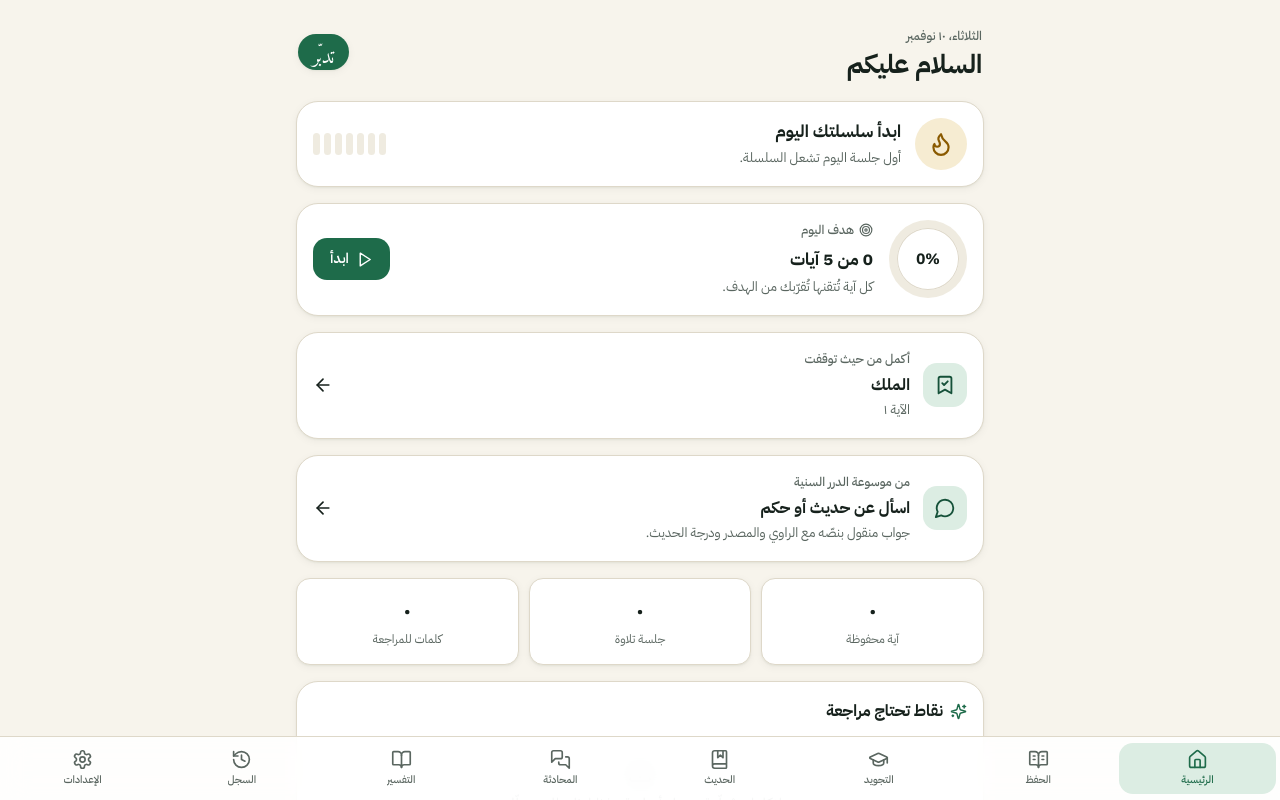
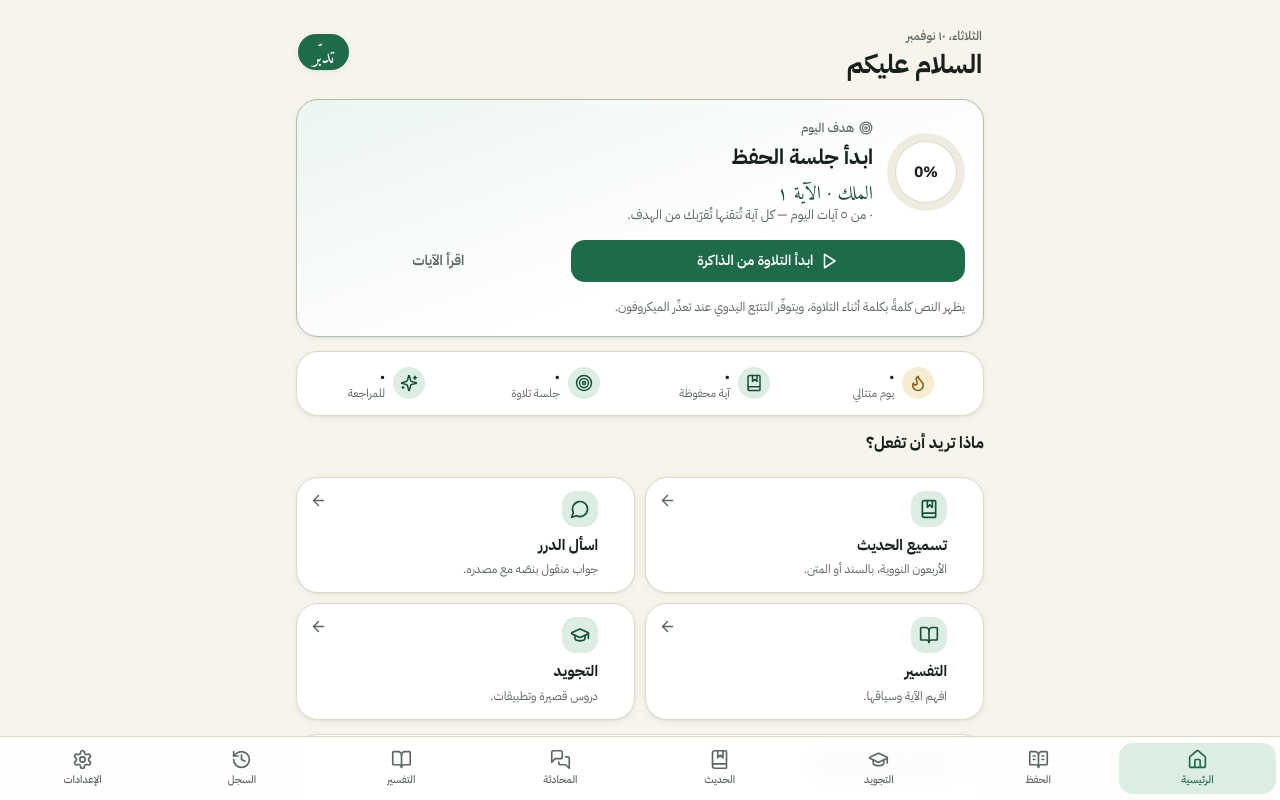
Before and after one commit to Orabi20266/tadabbur-quran, a React (Vite) app: page /#/onboarding in a window 1280 px wide. Both pictures are taken after a click on the button "تخطّي". Shown: the top 800 px of the page. Built offline with nearby package versions, Linux system fonts and the light colour scheme.

Commit message:
Simplify home, add chat no-answer fallback, style reader as mushaf

```diff
--- a/src/lib/chatLines.ts
+++ b/src/lib/chatLines.ts
@@ -33,6 +33,12 @@ export const DISCLAIMER = 'النقول من موسوعات الدرر السن
 
 export const NOT_FOUND =
   'جرّب كلمة أخرى أقرب للموضوع، أو افتح البحث الكامل في الدرر.';
+
+/**
+ * حين لا نجد جواباً: نقول ذلك صراحةً ولا نفتئ على المسألة باجتهاد من عندنا.
+ */
+export const NO_ANSWER =
+  'لا أدري بامكانك مراجعة من تثق في علمه في هذه المسألة.';
 
 /** حين لا يوجد حديث صحيح ولا حسن، تُعرض النقول مع تنبيه صريح. */
 export const NO_AUTHENTIC =
--- a/src/pages/Dashboard.tsx
+++ b/src/pages/Dashboard.tsx
@@ -1,5 +1,16 @@
 import { Link } from 'react-router-dom';
-import { ArrowLeft, BookmarkCheck, Flame, MessageCircle, Play, Sparkles, Target, TriangleAlert } from 'lucide-react';
+import {
+  ArrowLeft,
+  BookMarked,
+  BookOpen,
+  Flame,
+  GraduationCap,
+  MessageCircle,
+  Play,
+  Sparkles,
+  Target,
+  TriangleAlert,
+} from 'lucide-react';
 import { useApp, todayKey, highlightLevel, memorizedCount } from '../lib/store';
 import { getSurah, arabicNumber, wordsOf } from '../lib/quran';
 
@@ -47,9 +58,38 @@ export function Dashboard() {
   }).format(new Date());
 
   const continueSurah = getSurah(lastRead.surah);
+  const readHref = `/read/${lastRead.surah}?ayah=${lastRead.ayah}`;
+  const startHref = `${readHref}&session=1`;
+
+  const shortcuts = [
+    {
+      to: '/hadith',
+      icon: BookMarked,
+      title: 'تسميع الحديث',
+      text: 'الأربعون النووية، بالسند أو المتن.',
+    },
+    {
+      to: '/ask',
+      icon: MessageCircle,
+      title: 'اسأل الدرر',
+      text: 'جواب منقول بنصّه مع مصدره.',
+    },
+    {
+      to: '/tafsir',
+      icon: BookOpen,
+      title: 'التفسير',
+      text: 'افهم الآية وسياقها.',
+    },
+    {
+      to: '/tajweed',
+      icon: GraduationCap,
+      title: 'التجويد',
+      text: 'دروس قصيرة وتطبيقات.',
+    },
+  ];
 
   return (
-    <div className="stack">
+    <div className="stack home">
       <header className="page-head">
         <div>
           <p className="eyebrow">{dateLabel}</p>
@@ -60,98 +100,102 @@ export function Dashboard() {
         </span>
       </header>
 
-      <section className="card streak-card" aria-label="سلسلة الأيام">
-        <div className="streak-flame">
-          <Flame size={26} aria-hidden />
+      {/* خطوة واحدة واضحة: لا يختار المستخدم بين ثلاث بطاقات متشابهة. */}
+      <section className="card home-hero" aria-labelledby="home-start-title">
+        <div className="home-hero-head">
+          <Ring value={doneAyahs} max={goalAyahs} />
+          <div className="home-hero-copy">
+            <p className="eyebrow">
+              <Target size={14} aria-hidden /> هدف اليوم
+            </p>
+            <h2 id="home-start-title">ابدأ جلسة الحفظ</h2>
+            <p className="home-hero-place">
+              {continueSurah.name} · الآية {arabicNumber(lastRead.ayah)}
+            </p>
+            <p className="muted small">
+              {doneAyahs >= goalAyahs
+                ? 'أتممت هدف اليوم. تقبّل الله.'
+                : `${arabicNumber(doneAyahs)} من ${arabicNumber(goalAyahs)} آيات اليوم — كل آية تُتقنها تُقرّبك من الهدف.`}
+            </p>
+          </div>
         </div>
-        <div className="streak-copy">
-          <strong>
-            {streak.current > 0
-              ? `${streak.current} ${streak.current === 1 ? 'يوم' : 'أيام'} متتالية`
-              : 'ابدأ سلسلتك اليوم'}
-          </strong>
-          <small className="muted">
-            {streak.current === 0
-              ? 'أول جلسة اليوم تشعل السلسلة.'
-              : `أطول سلسلة لك: ${streak.longest} يوم`}
-          </small>
+        <div className="home-hero-actions">
+          <Link className="btn btn-primary" to={startHref}>
+            <Play size={18} aria-hidden />
+            ابدأ التلاوة من الذاكرة
+          </Link>
+          <Link className="btn btn-ghost" to={readHref}>
+            اقرأ الآيات
+          </Link>
         </div>
-        <div className="streak-days" aria-hidden>
-          {Array.from({ length: 7 }).map((_, i) => {
-            const d = new Date();
-            d.setDate(d.getDate() - (6 - i));
-            const key = todayKey(d);
-            return <span key={key} className={streak.days.includes(key) ? 'on' : ''} />;
-          })}
+        <p className="home-hero-note">
+          يظهر النص كلمةً بكلمة أثناء التلاوة، ويتوفّر التتبّع اليدوي عند تعذّر الميكروفون.
+        </p>
+      </section>
+
+      <section className="card home-stats" aria-label="ملخصك">
+        <div className="home-stat">
+          <span className="home-stat-icon is-warm">
+            <Flame size={18} aria-hidden />
+          </span>
+          <span>
+            <strong>{arabicNumber(streak.current)}</strong>
+            <small>يوم متتالي</small>
+          </span>
+        </div>
+        <div className="home-stat">
+          <span className="home-stat-icon">
+            <BookMarked size={18} aria-hidden />
+          </span>
+          <span>
+            <strong>{arabicNumber(memorized)}</strong>
+            <small>آية محفوظة</small>
+          </span>
+        </div>
+        <div className="home-stat">
+          <span className="home-stat-icon">
+            <Target size={18} aria-hidden />
+          </span>
+          <span>
+            <strong>{arabicNumber(totalSessions)}</strong>
+            <small>جلسة تلاوة</small>
+          </span>
+        </div>
+        <div className="home-stat">
+          <span className="home-stat-icon">
+            <Sparkles size={18} aria-hidden />
+          </span>
+          <span>
+            <strong>{arabicNumber(weak.length)}</strong>
+            <small>للمراجعة</small>
+          </span>
         </div>
       </section>
 
-      <section className="card goal-card">
-        <Ring value={doneAyahs} max={goalAyahs} />
-        <div className="goal-copy">
-          <p className="eyebrow">
-            <Target size={14} aria-hidden /> هدف اليوم
-          </p>
-          <strong>
-            {doneAyahs} من {goalAyahs} آيات
-          </strong>
-          <small className="muted">
-            {doneAyahs >= goalAyahs
-              ? 'أتممت هدف اليوم. تقبّل الله.'
-              : 'كل آية تُتقنها تُقرّبك من الهدف.'}
-          </small>
+      <section className="home-section" aria-labelledby="home-links-title">
+        <div className="section-head">
+          <h2 className="section-title" id="home-links-title">
+            ماذا تريد أن تفعل؟
+          </h2>
         </div>
-        <Link className="btn btn-primary" to={`/read/${lastRead.surah}?ayah=${lastRead.ayah}&session=1`}>
-          <Play size={17} aria-hidden />
-          ابدأ
-        </Link>
+        <div className="quick-grid">
+          {shortcuts.map(({ to, icon: Icon, title, text }) => (
+            <Link className="card quick-card" to={to} key={to}>
+              <span className="quick-icon">
+                <Icon size={20} aria-hidden />
+              </span>
+              <strong>{title}</strong>
+              <small className="muted">{text}</small>
+              <ArrowLeft className="quick-arrow" size={17} aria-hidden />
+            </Link>
+          ))}
+        </div>
       </section>
 
-      <Link className="card continue-card" to={`/read/${lastRead.surah}?ayah=${lastRead.ayah}`}>
-        <div className="continue-icon">
-          <BookmarkCheck size={22} aria-hidden />
-        </div>
-        <div className="continue-copy">
-          <p className="eyebrow">أكمل من حيث توقفت</p>
-          <strong>{continueSurah.name}</strong>
-          <small className="muted">الآية {arabicNumber(lastRead.ayah)}</small>
-        </div>
-        <ArrowLeft size={20} aria-hidden />
-      </Link>
-
-      <Link className="card ask-entry" to="/ask">
-        <div className="ask-entry-icon">
-          <MessageCircle size={22} aria-hidden />
-        </div>
-        <div className="ask-entry-copy">
-          <p className="eyebrow">من موسوعة الدرر السنية</p>
-          <strong>اسأل عن حديث أو حكم</strong>
-          <small className="muted">
-            جواب منقول بنصّه مع الراوي والمصدر ودرجة الحديث.
-          </small>
-        </div>
-        <ArrowLeft size={20} aria-hidden />
-      </Link>
-
-      <div className="mini-grid">
-        <div className="card mini">
-          <strong>{arabicNumber(memorized)}</strong>
-          <span>آية محفوظة</span>
-        </div>
-        <div className="card mini">
-          <strong>{arabicNumber(totalSessions)}</strong>
-          <span>جلسة تلاوة</span>
-        </div>
-        <div className="card mini">
-          <strong>{arabicNumber(weak.length)}</strong>
-          <span>كلمات للمراجعة</span>
-        </div>
-      </div>
-
-      <section className="card weak-card">
+      <section className="card weak-card" aria-labelledby="home-review-title">
         <header className="section-head">
-          <h2 className="section-title">
-            <Sparkles size={17} aria-hidden /> نقاط تحتاج مراجعة
+          <h2 className="section-title" id="home-review-title">
+            <Sparkles size={17} aria-hidden /> كلمات تحتاج مراجعة
           </h2>
         </header>
         {weak.length ? (
@@ -167,7 +211,7 @@ export function Dashboard() {
                   <span className="weak-text">
                     <strong className="quran-word">{word}</strong>
                     <small className="muted">
-                      {getSurah(s).name} · الآية {arabicNumber(a)} · أخطأت {st.wrong} مرة
+                      {getSurah(s).name} · الآية {arabicNumber(a)} · أخطأت {arabicNumber(st.wrong)} مرة
                     </small>
                   </span>
                   <Link className="btn btn-ghost btn-sm" to={`/read/${s}?ayah=${a}`}>
@@ -181,7 +225,7 @@ export function Dashboard() {
           <div className="empty">
             <TriangleAlert size={24} aria-hidden />
             <p>لا كلمات مُعلّمة بعد. ابدأ جلسة حفظ ليظهر لك سجلّك.</p>
-            <Link className="btn btn-primary" to={`/read/${lastRead.surah}?ayah=${lastRead.ayah}&session=1`}>
+            <Link className="btn btn-primary" to={startHref}>
               ابدأ جلسة
             </Link>
           </div>
@@ -189,8 +233,7 @@ export function Dashboard() {
       </section>
 
       <p className="muted small center">
-        التتبّع يعمل بالتعرّف الصوتي في المتصفح، ويُفتح كل كلمة فقط عندما تُنطق.
-        عند تعذّر الميكروفون يتوفّر التتبّع اليدوي — راجع الإعدادات.
+        التتبّع بالتعرّف الصوتي في المتصفح، ولا يُفتح إلا ما نطقته فعلاً.
       </p>
     </div>
   );
--- a/src/styles/app.css
+++ b/src/styles/app.css
@@ -398,56 +398,166 @@ h1 {
 
 /* ---------- dashboard ---------- */
 
-.streak-card {
-  display: flex;
-  align-items: center;
+.home {
   gap: 14px;
 }
 
-.streak-flame {
+.home-hero {
+  display: flex;
+  flex-direction: column;
+  gap: 14px;
+  padding: 18px;
+  border-color: color-mix(in srgb, var(--accent) 24%, var(--border));
+  background: linear-gradient(
+    160deg,
+    color-mix(in srgb, var(--accent-soft) 55%, var(--surface)),
+    var(--surface) 62%
+  );
+}
+
+.home-hero-head {
+  display: flex;
+  align-items: center;
+  gap: 14px;
+}
+
+.home-hero-copy {
+  display: flex;
+  flex-direction: column;
+  gap: 2px;
+  min-width: 0;
+  flex: 1;
+}
+
+.home-hero-copy h2 {
+  font-size: 21px;
+  line-height: 1.35;
+}
+
+.home-hero-place {
+  font-family: var(--font-quran);
+  font-size: 19px;
+  line-height: 1.6;
+  color: var(--accent-strong);
+}
+
+.home-hero-actions {
+  display: grid;
+  grid-template-columns: minmax(0, 1.6fr) minmax(0, 1fr);
+  gap: 9px;
+}
+
+.home-hero-note {
+  color: var(--text-muted);
+  font-size: 12.5px;
+  line-height: 1.7;
+}
+
+.home-stats {
+  display: grid;
+  grid-template-columns: repeat(4, minmax(0, 1fr));
+  gap: 6px;
+  padding: 12px 8px;
+}
+
+.home-stat {
+  display: flex;
+  align-items: center;
+  justify-content: center;
+  gap: 8px;
+  min-width: 0;
+  padding: 2px 4px;
+  text-align: start;
+}
+
+.home-stat > span:last-child {
+  display: flex;
+  flex-direction: column;
+  line-height: 1.25;
+  min-width: 0;
+}
+
+.home-stat strong {
+  font-size: 17px;
+  font-variant-numeric: tabular-nums;
+}
+
+.home-stat small {
+  font-size: 11.5px;
+  color: var(--text-muted);
+  white-space: nowrap;
+}
+
+.home-stat-icon {
   display: grid;
   place-items: center;
-  width: 52px;
-  height: 52px;
+  width: 32px;
+  height: 32px;
   flex: 0 0 auto;
   border-radius: 50%;
+  background: var(--accent-soft);
+  color: var(--on-accent-soft);
+}
+
+.home-stat-icon.is-warm {
   background: var(--warning-soft);
   color: var(--warning);
 }
 
-.streak-copy {
-  display: flex;
-  flex-direction: column;
-  gap: 2px;
-  min-width: 0;
-}
-
-.streak-copy strong {
-  font-size: 17px;
-}
-
-.streak-days {
-  display: flex;
-  gap: 4px;
-  margin-inline-start: auto;
-}
-
-.streak-days span {
-  width: 7px;
-  height: 22px;
-  border-radius: 4px;
-  background: var(--surface-2);
-}
-
-.streak-days span.on {
-  background: var(--accent);
-}
-
-.goal-card {
-  display: flex;
-  align-items: center;
-  gap: 16px;
-  flex-wrap: wrap;
+.home-section {
+  display: flex;
+  flex-direction: column;
+  gap: 10px;
+}
+
+.quick-grid {
+  display: grid;
+  grid-template-columns: repeat(2, minmax(0, 1fr));
+  gap: 10px;
+}
+
+.quick-card {
+  position: relative;
+  display: flex;
+  flex-direction: column;
+  align-items: flex-start;
+  gap: 3px;
+  min-height: 108px;
+  padding: 13px 36px 13px 13px;
+  color: inherit;
+  transition: border-color var(--fast) var(--ease), transform var(--fast) var(--ease);
+}
+
+.quick-card:hover {
+  border-color: var(--border-input);
+  transform: translateY(-1px);
+}
+
+.quick-icon {
+  display: grid;
+  place-items: center;
+  width: 36px;
+  height: 36px;
+  margin-bottom: 3px;
+  border-radius: var(--radius-md);
+  background: var(--accent-soft);
+  color: var(--on-accent-soft);
+}
+
+.quick-card strong {
+  font-size: 15px;
+}
+
+.quick-card small {
+  font-size: 12px;
+  line-height: 1.6;
+}
+
+.quick-arrow {
+  position: absolute;
+  inset-block-start: 14px;
+  inset-inline-end: 13px;
+  color: var(--text-muted);
 }
 
 .ring {
@@ -520,32 +630,6 @@ h1 {
 
 .continue-copy strong {
   font-size: 16px;
-}
-
-.mini-grid {
-  display: grid;
-  grid-template-columns: repeat(3, 1fr);
-  gap: 10px;
-}
-
-.card.mini {
-  display: flex;
-  flex-direction: column;
-  align-items: center;
-  gap: 1px;
-  padding: 14px 8px;
-  border-radius: var(--radius-md);
-  text-align: center;
-}
-
-.card.mini strong {
-  font-size: 22px;
-  font-variant-numeric: tabular-nums;
-}
-
-.card.mini span {
-  font-size: 12px;
-  color: var(--text-muted);
 }
 
 .weak-list li {
@@ -1169,23 +1253,74 @@ h1 {
 
 .mushaf-wrap {
   flex: 1;
-  padding: 6px 14px 0;
-}
-
+  padding: 10px 12px 0;
+}
+
+/* صفحة مصحف: ورق دافئ، إطار مزدوج، وخط قرآني بسطر أوسع. */
 .mushaf {
+  position: relative;
   font-family: var(--font-quran);
-  line-height: 2;
+  line-height: 2.2;
   text-align: justify;
   text-align-last: center;
-  color: var(--text);
-  padding: 8px 2px 24px;
+  color: var(--mushaf-ink);
+  background: var(--mushaf-paper);
+  background-image: radial-gradient(
+    circle at 20% 10%,
+    color-mix(in srgb, var(--mushaf-rule) 7%, transparent),
+    transparent 55%
+  );
+  border: 1px solid color-mix(in srgb, var(--mushaf-rule) 55%, var(--border));
+  outline: 3px double color-mix(in srgb, var(--mushaf-rule) 42%, transparent);
+  outline-offset: -6px;
+  border-radius: 4px;
+  box-shadow: 0 2px 14px rgba(22, 33, 28, 0.07);
+  padding: 22px 18px 26px;
+}
+
+.mushaf-page-head {
+  display: flex;
+  flex-direction: column;
+  align-items: center;
+  gap: 3px;
+  margin-bottom: 12px;
+  padding-bottom: 10px;
+  border-bottom: 1px solid color-mix(in srgb, var(--mushaf-rule) 35%, transparent);
+  font-family: var(--font-sans);
+}
+
+.mushaf-page-title {
+  display: flex;
+  align-items: center;
+  gap: 10px;
+  width: min(280px, 100%);
+}
+
+.mushaf-page-title h2 {
+  font-family: var(--font-quran);
+  font-size: 25px;
+  font-weight: 400;
+  line-height: 1.4;
+  white-space: nowrap;
+  color: var(--mushaf-rule);
+}
+
+.mushaf-rule {
+  flex: 1;
+  height: 1px;
+  background: color-mix(in srgb, var(--mushaf-rule) 55%, transparent);
+}
+
+.mushaf-page-head small {
+  color: var(--text-muted);
+  font-size: 12px;
 }
 
 .bismillah {
   text-align: center;
-  font-size: 0.78em;
-  color: var(--text-muted);
-  margin-bottom: 0.8em;
+  font-size: 0.86em;
+  color: var(--mushaf-ink);
+  margin: 2px 0 0.8em;
 }
 
 .ayah {
@@ -1196,15 +1331,16 @@ h1 {
   display: inline-grid;
   place-items: center;
   font-family: var(--font-sans);
-  font-size: 12px;
+  font-size: 11.5px;
   font-weight: 600;
   line-height: 1;
-  width: 1.7em;
-  height: 1.7em;
-  margin: 0 0.28em;
-  border: 1px solid var(--gold);
+  width: 1.85em;
+  height: 1.85em;
+  margin: 0 0.18em;
+  border: 1.5px solid var(--mushaf-rule);
   border-radius: 50%;
-  color: var(--gold);
+  background: var(--mushaf-paper);
+  color: var(--mushaf-rule);
   vertical-align: middle;
   unicode-bidi: isolate;
 }
@@ -1215,9 +1351,9 @@ h1 {
   justify-content: space-between;
   gap: 10px;
   flex-wrap: wrap;
-  padding: 10px 2px 4px;
-  border-top: 1px solid var(--border);
-  margin-top: 8px;
+  padding: 10px 4px 4px;
+  border-top: 1px solid color-mix(in srgb, var(--mushaf-rule) 35%, transparent);
+  margin-top: 10px;
 }
 
 /* words */
@@ -1312,6 +1448,16 @@ h1 {
 .word.is-hidden.history-red {
   background: var(--surface-2);
   border-bottom: 2px solid transparent;
+}
+
+/* المخفي داخل المصحف يأخذ لون الورق نفسه حتى لا يبدو كبطاقة إعدادات. */
+.mushaf .word.is-hidden,
+.mushaf .word.is-hidden.history-green,
+.mushaf .word.is-hidden.history-yellow,
+.mushaf .word.is-hidden.history-orange,
+.mushaf .word.is-hidden.history-red {
+  background: color-mix(in srgb, var(--mushaf-paper) 84%, var(--border));
+  box-shadow: inset 0 0 0 1px color-mix(in srgb, var(--mushaf-rule) 32%, transparent);
 }
 
 /* reader bottom bar */
@@ -2176,11 +2322,15 @@ input[type='range'] {
   .surah-progress {
     display: none;
   }
-  .streak-days {
-    display: none;
+  .home-hero-actions {
+    grid-template-columns: 1fr;
   }
-  .goal-card .btn {
-    width: 100%;
+  .home-stats {
+    grid-template-columns: repeat(2, minmax(0, 1fr));
+    row-gap: 12px;
+  }
+  .home-stat {
+    justify-content: flex-start;
   }
   .onboarding-step h1 {
     font-size: 24px;
@@ -3380,6 +3530,15 @@ input[type='range'] {
   line-height: 1.75;
 }
 
+.chat-msg.is-no-answer {
+  border-color: color-mix(in srgb, var(--gold) 42%, var(--border));
+  background: color-mix(in srgb, var(--warning-soft) 32%, var(--surface));
+}
+
+.chat-msg.is-no-answer .chat-greeting {
+  color: var(--warning);
+}
+
 .chat-foot-actions,
 .chat-error-actions {
   display: flex;
--- a/src/styles/tokens.css
+++ b/src/styles/tokens.css
@@ -22,6 +22,9 @@
   --peek-soft: #f3e6d3;
   --gold: #8a5f0f;
   --focus: #2e8b62;
+  --mushaf-paper: #fffdf6;
+  --mushaf-ink: #171b14;
+  --mushaf-rule: #b28a3c;
 
   --font-sans: 'IBM Plex Sans Arabic', system-ui, -apple-system, 'Segoe UI', sans-serif;
   --font-quran: 'Amiri Quran', 'Amiri', 'Scheherazade New', serif;
@@ -65,6 +68,9 @@
   --peek-soft: #332415;
   --gold: #e0b161;
   --focus: #63d3a0;
+  --mushaf-paper: #121a15;
+  --mushaf-ink: #e8eee9;
+  --mushaf-rule: #a97c35;
   --shadow-card: 0 1px 2px rgba(0, 0, 0, .3), 0 2px 10px rgba(0, 0, 0, .25);
   --shadow-pop: 0 20px 48px rgba(0, 0, 0, .55);
 }
```
Also changed, not shown: src/pages/Ask.tsx (+10 -6 lines), src/pages/Reader.tsx (+11 -0 lines), 1 other file (tests, documents, lock files or other folders).
